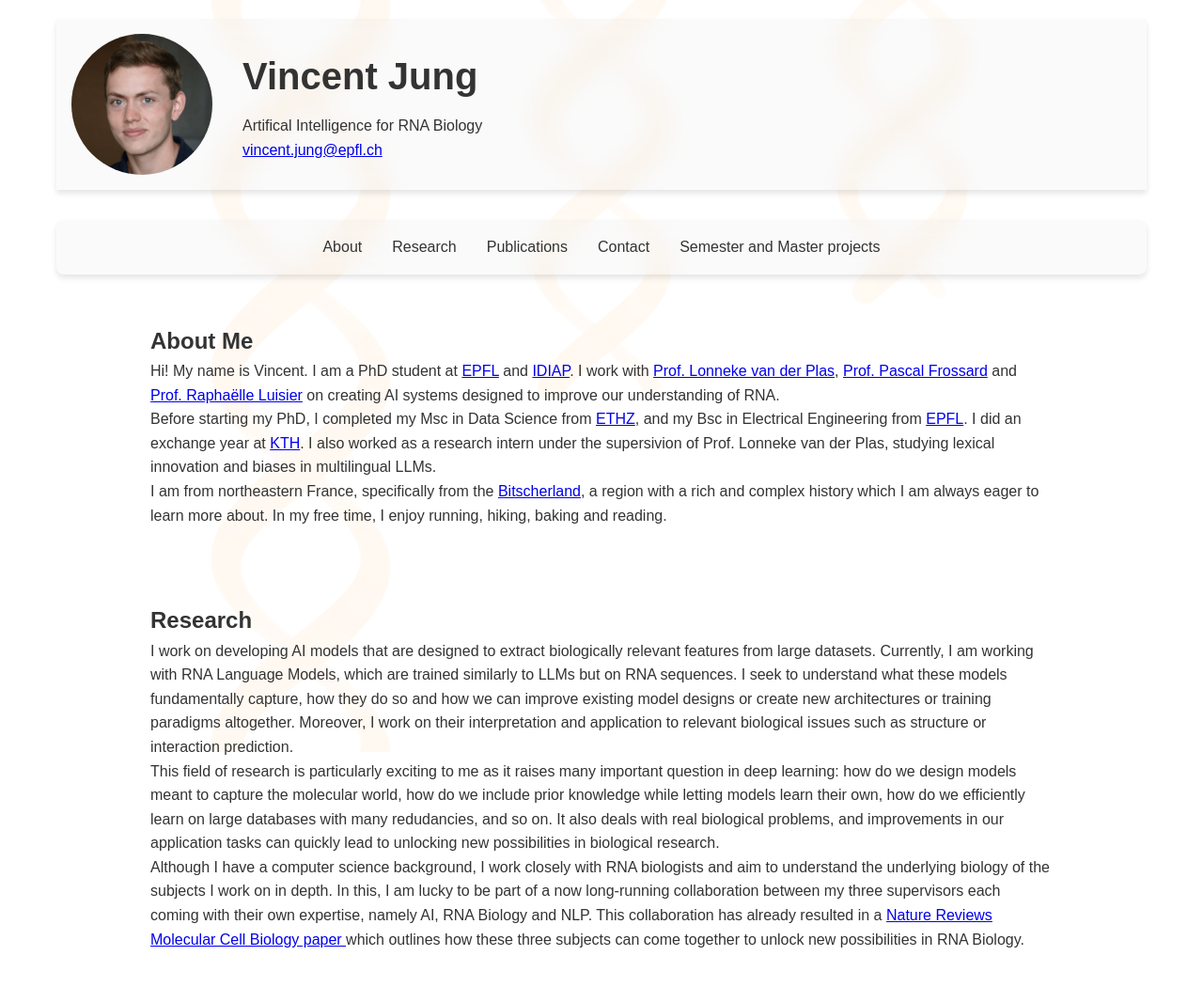
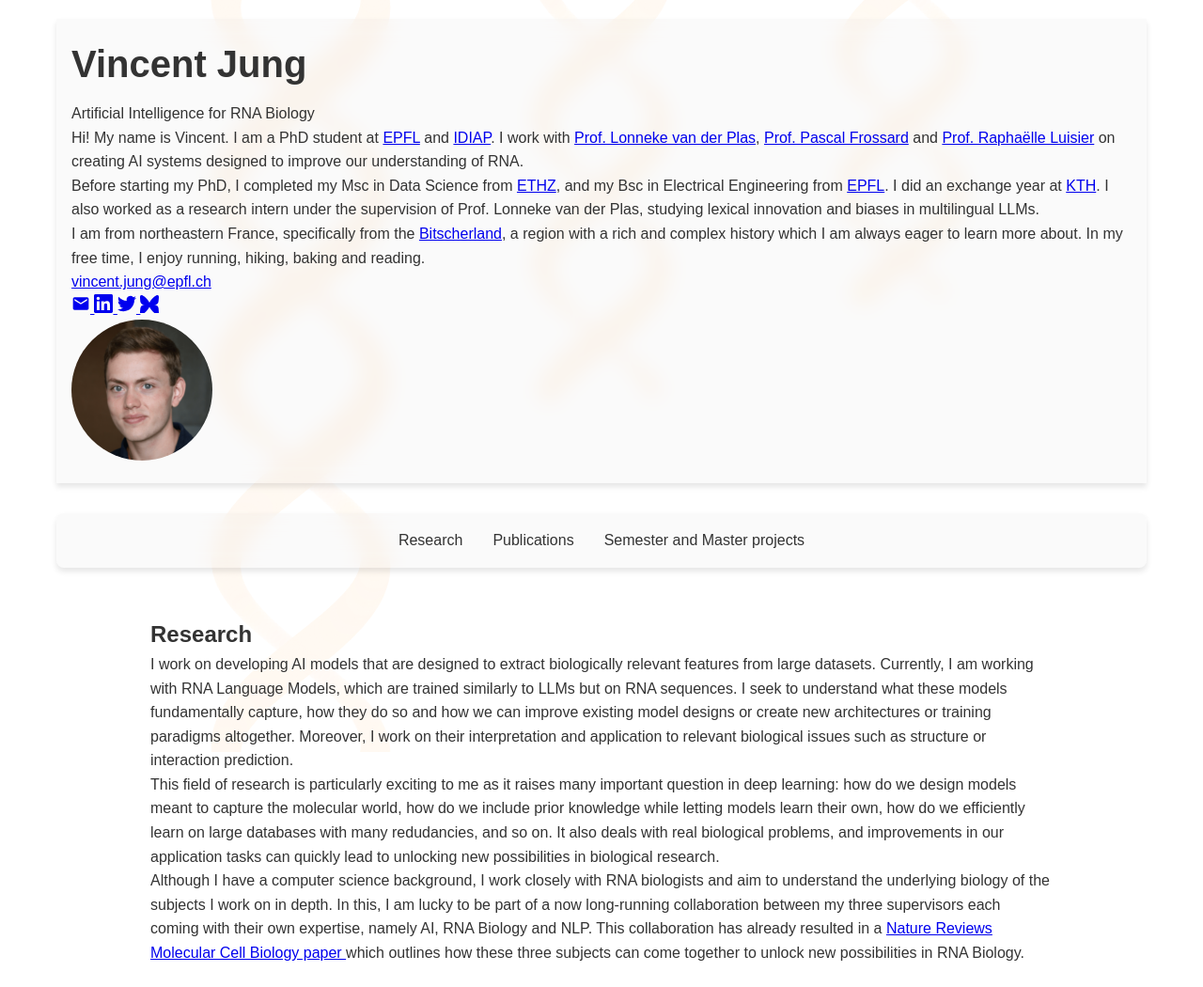
Before and after one commit to vjung99/vjung99.github.io, a plain HTML site: page index.html in a window 1280 px wide. Shown: the top 1050 px of the page at 94% size. Drawn offline with Linux system fonts and the light colour scheme; no server answers; animation ran at ten frames a second.

Commit message:
New format

```diff
--- a/index.html
+++ b/index.html
@@ -11,27 +11,12 @@
 <body>
     <canvas id="dnaCanvas"></canvas>
     <header>
+        <div class="header-content">
             <div class="text-content">
                 <h1>Vincent Jung</h1>
-            <p>Artifical Intelligence for RNA Biology</p>
-            <a href="mailto:vincent.jung@epfl.ch" >vincent.jung@epfl.ch</a>
-        </div>
-        <img src="images/face_pic.png" alt="Profile Picture">
-    </header>
+                <p class="tagline">Artificial Intelligence for RNA Biology</p>
 
-    <nav>
-        <ul>
-            <li><a href="#about">About</a></li>
-            <li><a href="#research">Research</a></li>
-            <li><a href="#publications">Publications</a></li>
-            <li><a href="#contact">Contact</a></li>
-            <li><a href="#semester-projects">Semester and Master projects</a></li>
-        </ul>
-    </nav>
-
-    <main>
-        <section id="about">
-            <h2>About Me</h2>
+                <div class="about-text">
                     <p>
                         Hi! My name is Vincent.
                         I am a PhD student at <a href="https://www.epfl.ch/en/">EPFL</a> and <a
@@ -42,13 +27,58 @@
                     </p>
                     <p>
                         Before starting my PhD, I completed my Msc in Data Science from <a href="https://ethz.ch/en.html">ETHZ</a>, and my Bsc in Electrical Engineering from <a href="https://www.epfl.ch/en/">EPFL</a>. I did an exchange year at <a href="https://www.kth.se/en">KTH</a>.
-                    I also worked as a research intern under the supersivion of Prof. Lonneke van der Plas, studying lexical innovation and biases in multilingual LLMs.
+                        I also worked as a research intern under the supervision of Prof. Lonneke van der Plas, studying lexical innovation and biases in multilingual LLMs.
                     </p>
                     <p>
                         I am from northeastern France, specifically from the <a href="https://en.wikipedia.org/wiki/Pays_de_Bitche">Bitscherland</a>, a region with a rich and complex history which I am always eager to learn more about. In my free time, I enjoy running, hiking, baking and reading.
                     </p>
-        </section>
+                </div>
 
+                <div class="contact-info">
+                    <p class="email">
+                        <a href="mailto:vincent.jung@epfl.ch">vincent.jung@epfl.ch</a>
+                    </p>
+
+                    <div class="social-buttons">
+                        <a href="mailto:vincent.jung@epfl.ch" class="social-btn email-btn" title="Email">
+                            <svg width="20" height="20" viewBox="0 0 24 24" fill="currentColor">
+                                <path d="M20 4H4c-1.1 0-1.99.9-1.99 2L2 18c0 1.1.9 2 2 2h16c1.1 0 2-.9 2-2V6c0-1.1-.9-2-2-2zm0 4l-8 5-8-5V6l8 5 8-5v2z"/>
+                            </svg>
+                        </a>
+                        <a href="https://www.linkedin.com/in/vincent-jung-ai/" class="social-btn linkedin-btn" title="LinkedIn" target="_blank">
+                            <svg width="20" height="20" viewBox="0 0 24 24" fill="currentColor">
+                                <path d="M20.447 20.452h-3.554v-5.569c0-1.328-.027-3.037-1.852-3.037-1.853 0-2.136 1.445-2.136 2.939v5.667H9.351V9h3.414v1.561h.046c.477-.9 1.637-1.85 3.37-1.85 3.601 0 4.267 2.37 4.267 5.455v6.286zM5.337 7.433c-1.144 0-2.063-.926-2.063-2.065 0-1.138.92-2.063 2.063-2.063 1.14 0 2.064.925 2.064 2.063 0 1.139-.925 2.065-2.064 2.065zm1.782 13.019H3.555V9h3.564v11.452zM22.225 0H1.771C.792 0 0 .774 0 1.729v20.542C0 23.227.792 24 1.771 24h20.451C23.2 24 24 23.227 24 22.271V1.729C24 .774 23.2 0 22.222 0h.003z"/>
+                            </svg>
+                        </a>
+                        <a href="https://twitter.com/vincent_jung_ai" class="social-btn twitter-btn" title="Twitter" target="_blank">
+                            <svg width="20" height="20" viewBox="0 0 24 24" fill="currentColor">
+                                <path d="M23.953 4.57a10 10 0 01-2.825.775 4.958 4.958 0 002.163-2.723c-.951.555-2.005.959-3.127 1.184a4.92 4.92 0 00-8.384 4.482C7.69 8.095 4.067 6.13 1.64 3.162a4.822 4.822 0 00-.666 2.475c0 1.71.87 3.213 2.188 4.096a4.904 4.904 0 01-2.228-.616v.06a4.923 4.923 0 003.946 4.827 4.996 4.996 0 01-2.212.085 4.936 4.936 0 004.604 3.417 9.867 9.867 0 01-6.102 2.105c-.39 0-.779-.023-1.17-.067a13.995 13.995 0 007.557 2.209c9.053 0 13.998-7.496 13.998-13.985 0-.21 0-.42-.015-.63A9.935 9.935 0 0024 4.59z"/>
+                            </svg>
+                        </a>
+                        <a href="https://bsky.app/profile/vincent-jung.bsky.social" class="social-btn bluesky-btn" title="Bluesky" target="_blank">
+                            <svg width="20" height="20" viewBox="0 0 24 24" fill="currentColor">
+                                <path d="M12 10.8c-1.087-2.114-4.046-6.053-6.798-7.995C2.566.944 1.561 1.266.902 1.565.139 1.908 0 3.08 0 3.768c0 .69.378 5.65.624 6.479.815 2.736 3.713 3.66 6.383 3.364.136-.02.275-.039.415-.056-.138.017-.276.035-.415.056-2.671-.297-5.569.627-6.383 3.364C.378 17.703 0 22.663 0 23.353c0 .688.139 1.86.902 2.202.659.299 1.664.621 4.300-1.24C7.954 22.373 10.913 18.434 12 16.32c1.087 2.114 4.046 6.053 6.798 7.995 2.636 1.861 3.641 1.539 4.300 1.24.763-.342.902-1.514.902-2.202 0-.69-.378-5.65-.624-6.479-.815-2.736-3.713-3.66-6.383-3.364-.136.02-.275.039-.415.056.138-.017.276-.035.415-.056 2.671.297 5.569-.627 6.383-3.364C23.622 9.418 24 4.458 24 3.768c0-.688-.139-1.86-.902-2.202C22.439 1.266 21.434.944 18.798 2.805 16.046 4.747 13.087 8.686 12 10.8z"/>
+                            </svg>
+                        </a>
+                    </div>
+                </div>
+            </div>
+
+            <div class="profile-picture">
+                <img src="images/face_pic.png" alt="Profile Picture">
+            </div>
+        </div>
+    </header>
+
+    <nav>
+        <ul>
+            <li><a href="#research">Research</a></li>
+            <li><a href="#publications">Publications</a></li>
+            <li><a href="#semester-projects">Semester and Master projects</a></li>
+        </ul>
+    </nav>
+
+    <main>
         <section id="research">
             <h2>Research</h2>
             <p>I work on developing AI models that are designed to extract biologically relevant features from large datasets. Currently, I am working with RNA Language Models, which are trained similarly to LLMs but on RNA sequences. I seek to understand what these models fundamentally capture, how they do so and how we can improve existing model designs or create new architectures or training paradigms altogether. Moreover, I work on their interpretation and application to relevant biological issues such as structure or interaction prediction.</p>
```
Lines whose indentation alone changed are shown as unchanged.
